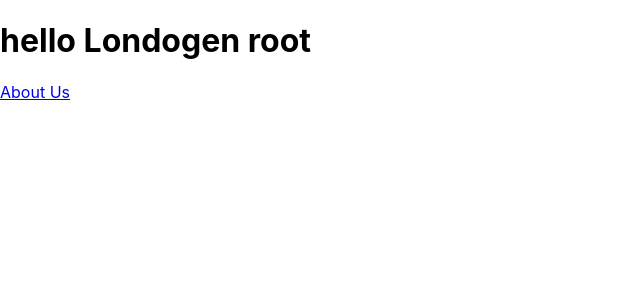
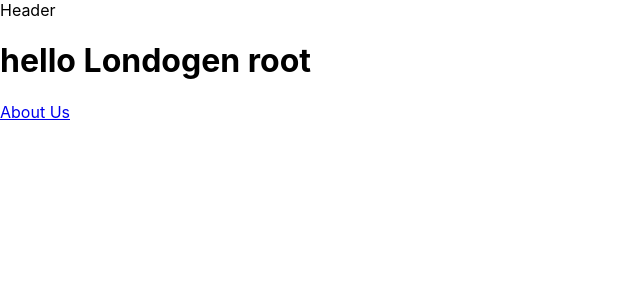
Before and after one commit to mostafizur99/londogen, a React (Create React App) app: page / in a window 1280 px wide. Shown: the top 300 px of the page, without its empty margins (0-640 px from the left). Built offline with nearby package versions, Linux system fonts and the light colour scheme.

Commit message:
feat: page layout added

```diff
--- /dev/null
+++ b/src/components/Headers/Header.js
@@ -0,0 +1,9 @@
+import React from 'react'
+
+const Header = () => {
+    return (
+        <div>Header</div>
+    )
+}
+
+export default Header
--- /dev/null
+++ b/src/layouts/LayoutMain.js
@@ -0,0 +1,14 @@
+import React from 'react'
+import { Outlet } from 'react-router-dom'
+import Header from '../components/Headers/Header'
+
+const LayoutMain = () => {
+    return (
+        <div>
+            <Header />
+            <Outlet />
+        </div>
+    )
+}
+
+export default LayoutMain
```
Also changed, not shown: src/App.js (+7 -1 lines).
